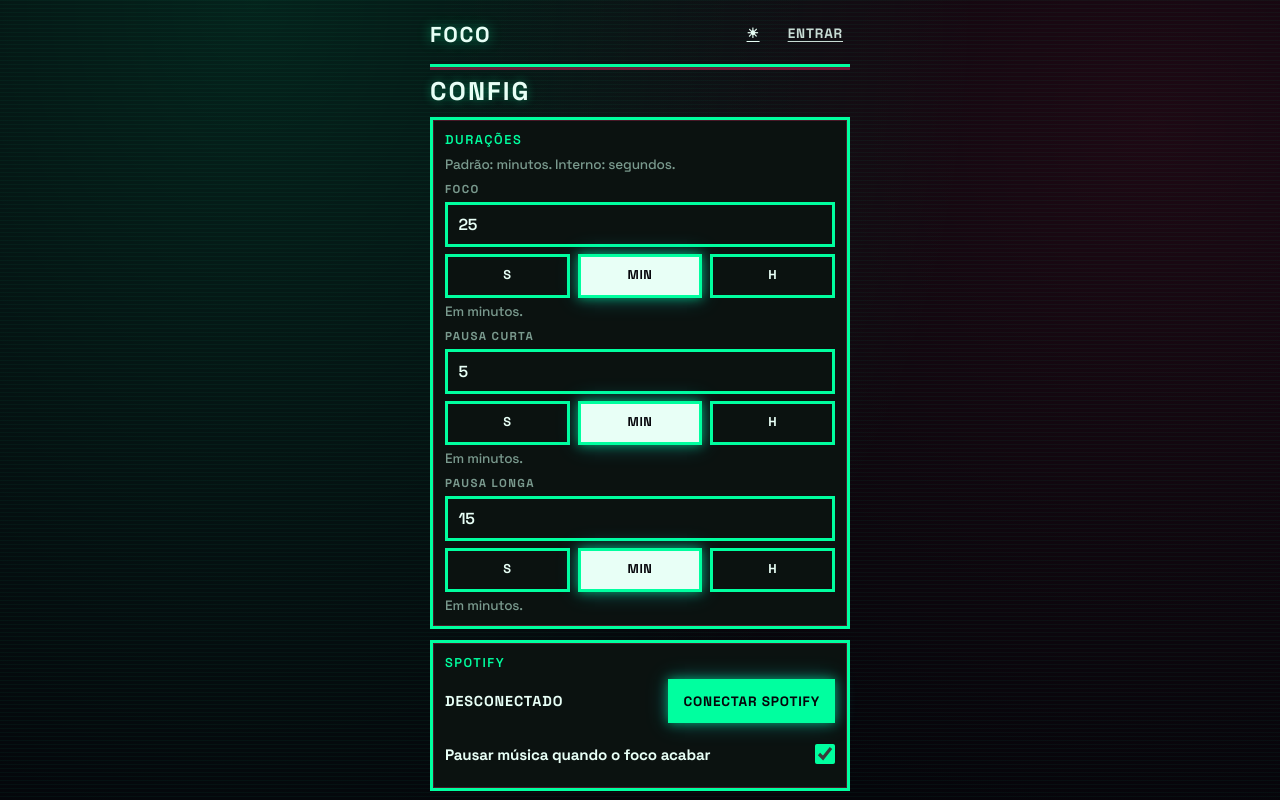
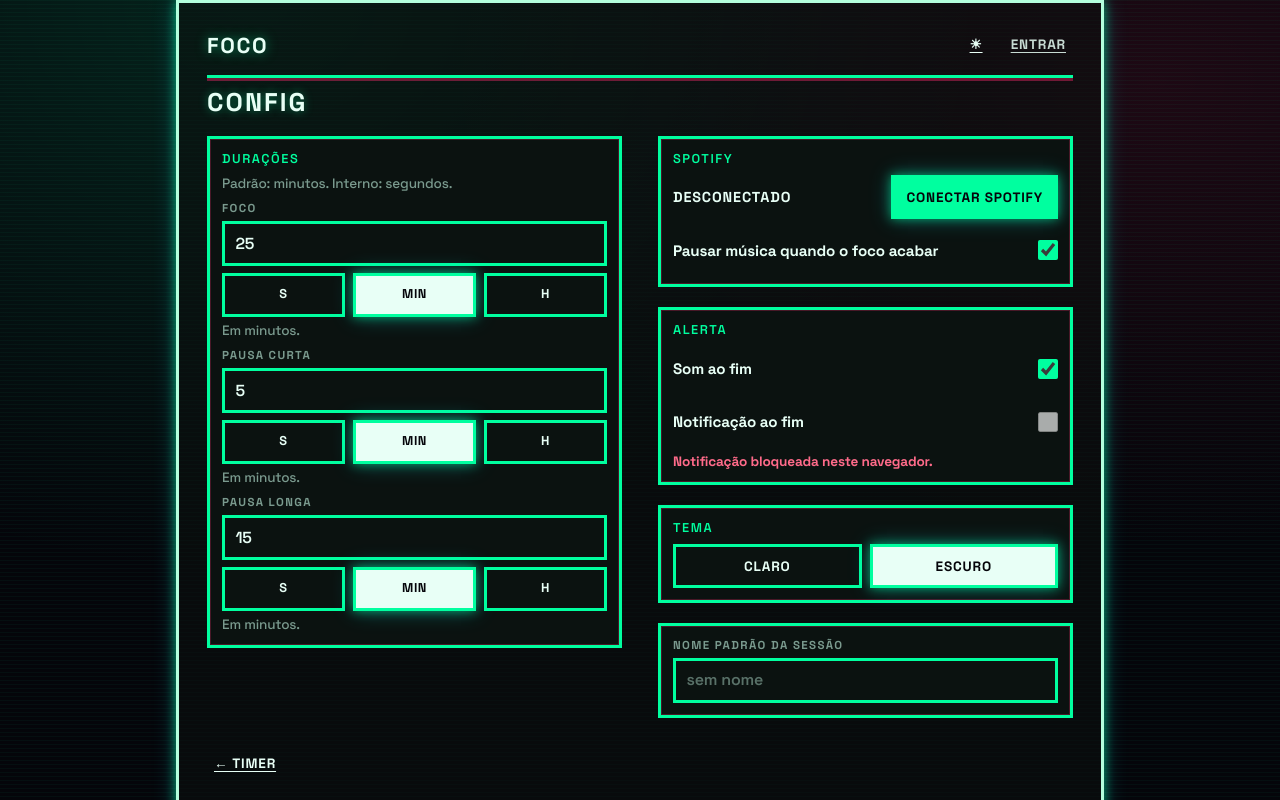
Before and after one commit to ViniciusQuatrin/foco, a Next.js app: page /config in a window 1280 px wide. Shown: the top 800 px of the page. Built offline with nearby package versions, Linux system fonts and the light colour scheme.

Commit message:
fix(ux): config desktop 2-col + shell border glitch
Widen /config from 1024px with durations left / Spotify+alerta right.
Extend colorful neon glitch to .page HUD frame edges (quiet under reduced-motion).

```diff
--- a/src/app/globals.css
+++ b/src/app/globals.css
@@ -83,13 +83,19 @@ body {
 
   .time-glitch::before,
   .time-glitch::after,
-  .timer-display.is-running::before {
+  .timer-display.is-running::before,
+  .page::before,
+  .page::after {
     content: none !important;
     animation: none !important;
     display: none !important;
   }
 
   .timer-display.is-running {
+    box-shadow: none;
+  }
+
+  .page {
     box-shadow: none;
   }
 }
@@ -134,9 +140,92 @@ body {
 }
 
 .page {
+  position: relative;
   max-width: 28rem;
   margin: 0 auto;
   padding: 0.75rem 0.875rem 1.25rem;
+  border: 3px solid var(--border);
+  box-shadow: var(--neon-glow);
+  background: color-mix(in srgb, var(--surface) 55%, transparent);
+  isolation: isolate;
+}
+
+/* Colorful glitch on neon shell / HUD frame edges (default ON) */
+.page::before,
+.page::after {
+  content: "";
+  position: absolute;
+  inset: -3px;
+  z-index: 5;
+  pointer-events: none;
+  border: 3px solid transparent;
+  box-sizing: border-box;
+}
+
+.page::before {
+  border-color: var(--glitch-a);
+  animation: shell-glitch-a 2.1s steps(2, end) infinite;
+  mix-blend-mode: screen;
+  opacity: 0.7;
+}
+
+.page::after {
+  border-color: var(--glitch-b);
+  box-shadow: 0 0 0 1px color-mix(in srgb, var(--glitch-c) 55%, transparent);
+  animation: shell-glitch-b 1.75s steps(2, end) infinite;
+  mix-blend-mode: screen;
+  opacity: 0.55;
+}
+
+@keyframes shell-glitch-a {
+  0%,
+  86%,
+  100% {
+    transform: translate(0, 0);
+    clip-path: inset(0 0 0 0);
+  }
+  88% {
+    transform: translate(-2px, 1px);
+    clip-path: inset(0 0 72% 0);
+  }
+  90% {
+    transform: translate(3px, -1px);
+    clip-path: inset(28% 0 40% 0);
+  }
+  92% {
+    transform: translate(-3px, 2px);
+    clip-path: inset(62% 0 8% 0);
+  }
+  94% {
+    transform: translate(2px, -2px);
+    clip-path: inset(8% 65% 8% 0);
+  }
+}
+
+@keyframes shell-glitch-b {
+  0%,
+  84%,
+  100% {
+    transform: translate(0, 0);
+    clip-path: inset(0 0 0 0);
+  }
+  87% {
+    transform: translate(3px, -1px);
+    clip-path: inset(0 0 0 0);
+    border-color: var(--glitch-c);
+  }
+  89% {
+    transform: translate(-4px, 1px);
+    clip-path: inset(18% 0 48% 0);
+  }
+  91% {
+    transform: translate(2px, 2px);
+    clip-path: inset(55% 0 10% 0);
+  }
+  93% {
+    transform: translate(-2px, -1px);
+    clip-path: inset(10% 0 10% 58%);
+  }
 }
 
 .page-timer {
@@ -607,6 +696,44 @@ body {
   gap: 0.65rem;
 }
 
+.config-col {
+  display: flex;
+  flex-direction: column;
+  gap: 0.65rem;
+  min-width: 0;
+}
+
+/* /config desktop: wider shell + 2-column grid */
+@media (min-width: 1024px) {
+  .page-config {
+    max-width: 58rem;
+    padding: 1.25rem 1.75rem 1.75rem;
+  }
+
+  .page-config .page-body {
+    gap: 1.25rem;
+  }
+
+  .page-config .config-form {
+    display: grid;
+    grid-template-columns: minmax(0, 1fr) minmax(0, 1fr);
+    gap: 1.75rem 2.25rem;
+    align-items: start;
+  }
+
+  .page-config .config-col {
+    gap: 1.25rem;
+  }
+
+  .page-config .config-col-durations {
+    grid-column: 1;
+  }
+
+  .page-config .config-col-side {
+    grid-column: 2;
+  }
+}
+
 .spotify-status {
   display: flex;
   align-items: center;
--- a/src/components/ConfigForm.tsx
+++ b/src/components/ConfigForm.tsx
@@ -249,12 +249,13 @@ export function ConfigForm() {
   const notifBlocked = notifPerm === "denied" || notifPerm === "unsupported";
 
   return (
-    <div className="page">
+    <div className="page page-config">
       <AppHeader />
       <main className="page-body">
         <h1 className="page-title">{configPage.title}</h1>
 
         <form className="config-form" onSubmit={onSubmit} noValidate>
+          <div className="config-col config-col-durations">
             <section className="block">
               <h2 className="block-title">{configPage.durations}</h2>
               <p className="hint">{configPage.hint}</p>
@@ -262,7 +263,9 @@ export function ConfigForm() {
               {durationField("pausaCurta")}
               {durationField("pausaLonga")}
             </section>
+          </div>
 
+          <div className="config-col config-col-side">
             <SpotifySection />
 
             <section className="block">
@@ -331,6 +334,7 @@ export function ConfigForm() {
             <button type="submit" className="sr-only" tabIndex={-1}>
               {configPage.title}
             </button>
+          </div>
         </form>
 
         {toast ? (
```
Also changed, not shown: 1 other file (tests, documents, lock files or other folders). Lines whose indentation alone changed are shown as unchanged.
